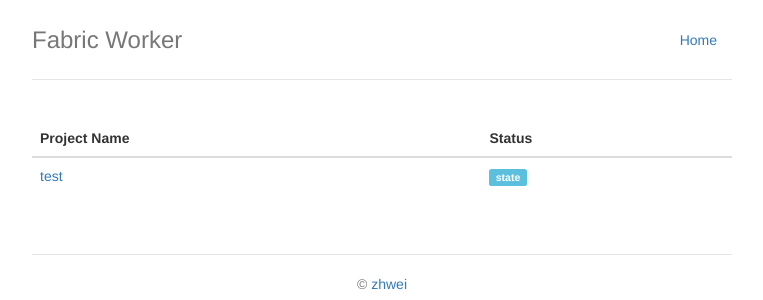
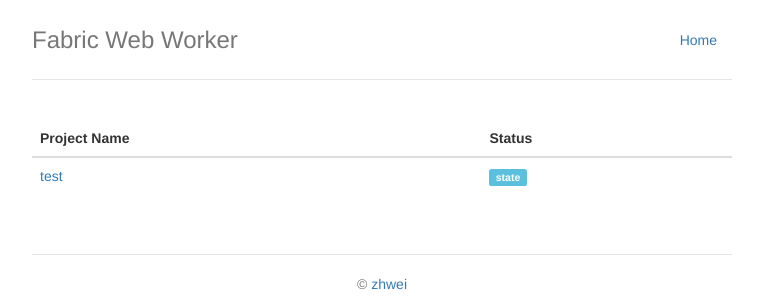
Before and after one commit to zhwei/deploy, a Flask app: page / in a window 1280 px wide. Shown: the top 300 px of the page, without its empty margins (258-1021 px from the left). Run offline with Flask 2, Linux system fonts and the light colour scheme; some libraries are stand-ins or nearby versions.

Commit message:
change title

```diff
--- a/templates/base.html
+++ b/templates/base.html
@@ -6,8 +6,7 @@
     <meta name="viewport" content="width=device-width, initial-scale=1">
     <meta name="description" content="">
     <meta name="author" content="">
-    <link rel="icon" href="/static/favicon.ico">
-    <title>Fabric Worker - {% block title %}{% endblock %}</title>
+    <title>{% block title %}{% endblock %} - Fabric Web Worker</title>
     <link href="/static/css/bootstrap.min.css" rel="stylesheet">
     <link href="/static/css/jumbotron-narrow.css" rel="stylesheet">
     <script src="/static/js/jquery-2.1.3.min.js"></script>
@@ -20,7 +19,7 @@
                 <li role="presentation"><a href="/">Home</a></li>
             </ul>
         </nav>
-        <h3 class="text-muted">Fabric Worker</h3>
+        <h3 class="text-muted">Fabric Web Worker</h3>
     </div>
 
     {% with messages = get_flashed_messages() %}
--- a/templates/index.html
+++ b/templates/index.html
@@ -1,5 +1,5 @@
 {% extends "base.html" %}
-{% block title %}首页{% endblock %}
+{% block title %}Home{% endblock %}
 {% block content %}
     <div class="row marketing">
         <table class="table table-hover">
```
